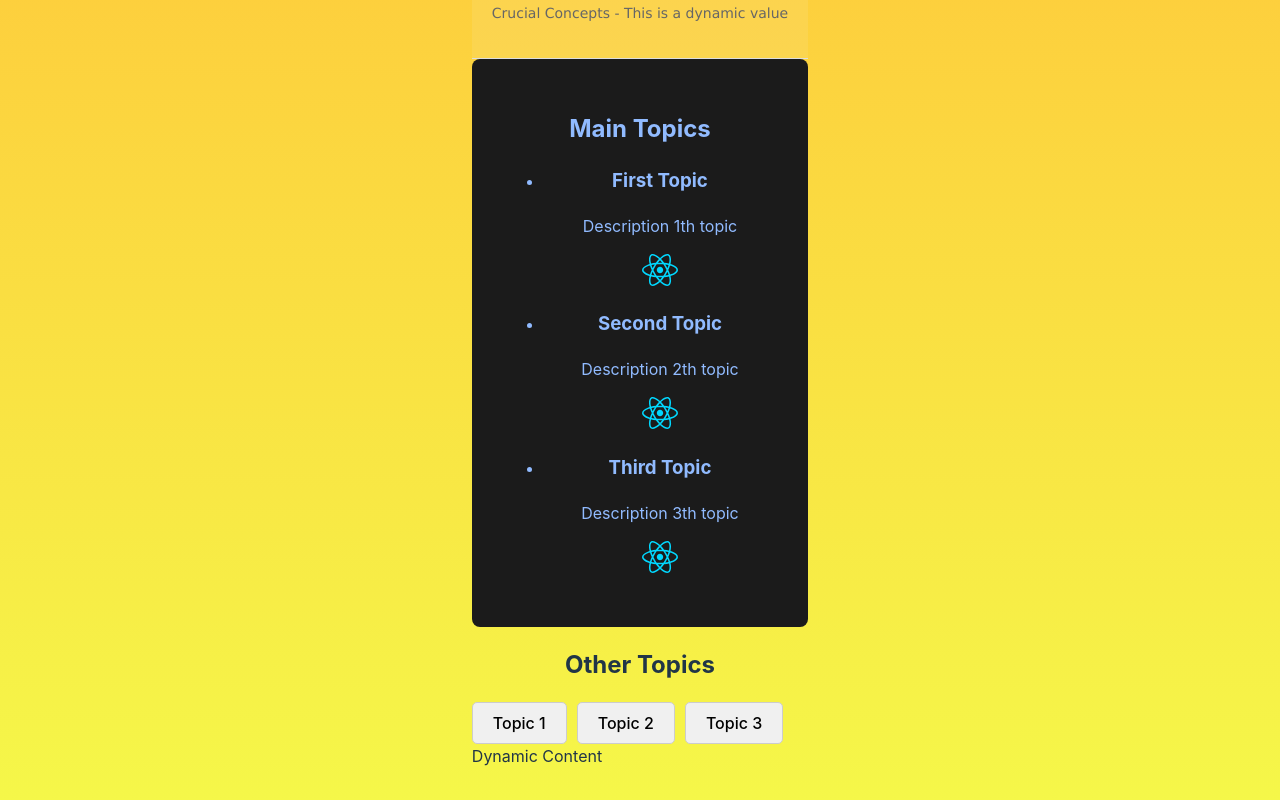
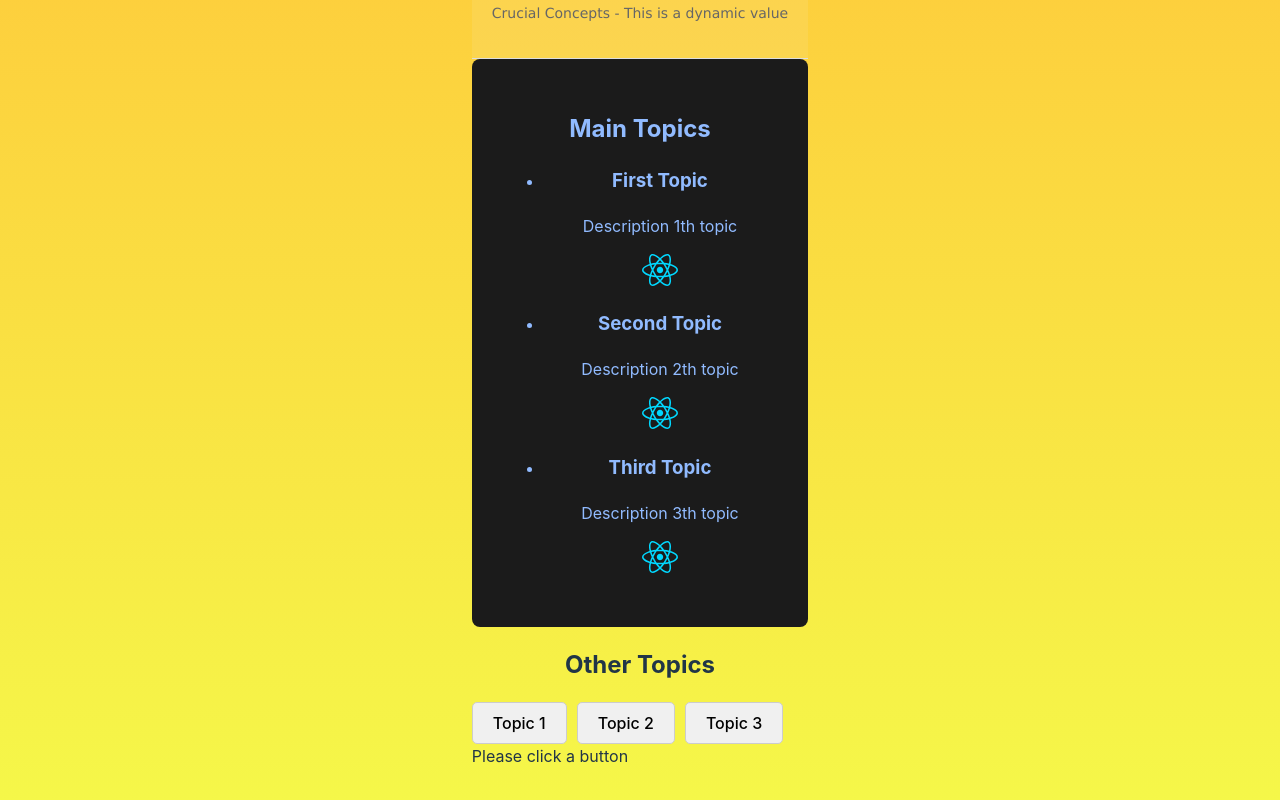
Before and after one commit to AndreaDeBlasio95/01-React-Starter, a React (Vite) app in the folder first-react-app/: page / in a window 1280 px wide. Shown: the part 217-1017 px from the top of the page. Built offline with nearby package versions, Linux system fonts and the light colour scheme.

Commit message:
useState

```diff
--- a/first-react-app/src/App.jsx
+++ b/first-react-app/src/App.jsx
@@ -1,3 +1,4 @@
+import { useState } from "react"; // this is react hook
 import "./App.css";
 import { CORE_TOPICS } from "./data";
 import Header from "./components/Header/Header.jsx";
@@ -6,8 +7,19 @@
 import "./components/MenuStyles.css";
 
 function App() {
+  // you can use the useState hook to create state variables only in functional components and not in nested functions, loops, or conditions.
+  // Rule 1: Only call hooks inside of Component Functions
+  // Rule 2: Only call hooks on the top level
+
+  const [selectedTopic, setSelectedTopic] = useState("Please click a button");
+  // Breakdown of the above line:
+  // const [counter, setCounter] = useState(0);
+  // we can think of useState as a function that returns an array with two elements:
+  // const [ currentState, stateUpdatingFunction ] = useState(initialState);
+
   function handleSelect(selectedButton) {
-    console.log(selectedButton);
+    setSelectedTopic(selectedButton);
+    console.log(selectedTopic);
   }
 
   return (
@@ -39,7 +51,7 @@
               Topic 3
             </TabButton>
           </menu>
-          <menu>Dynamic Content</menu>
+          <menu>{selectedTopic}</menu>
         </section>
       </main>
     </div>
```
